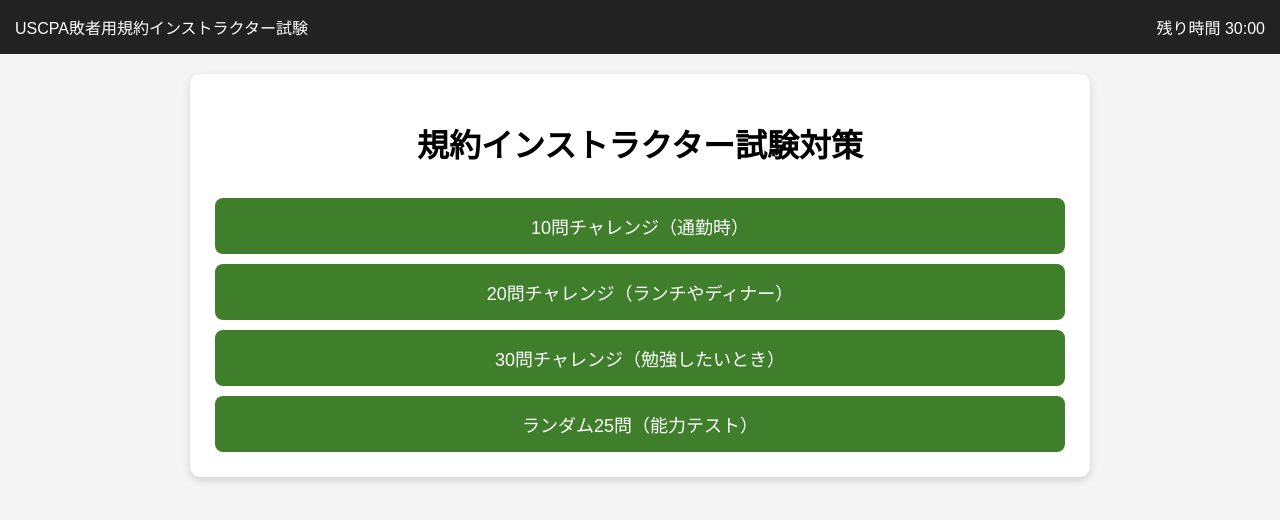
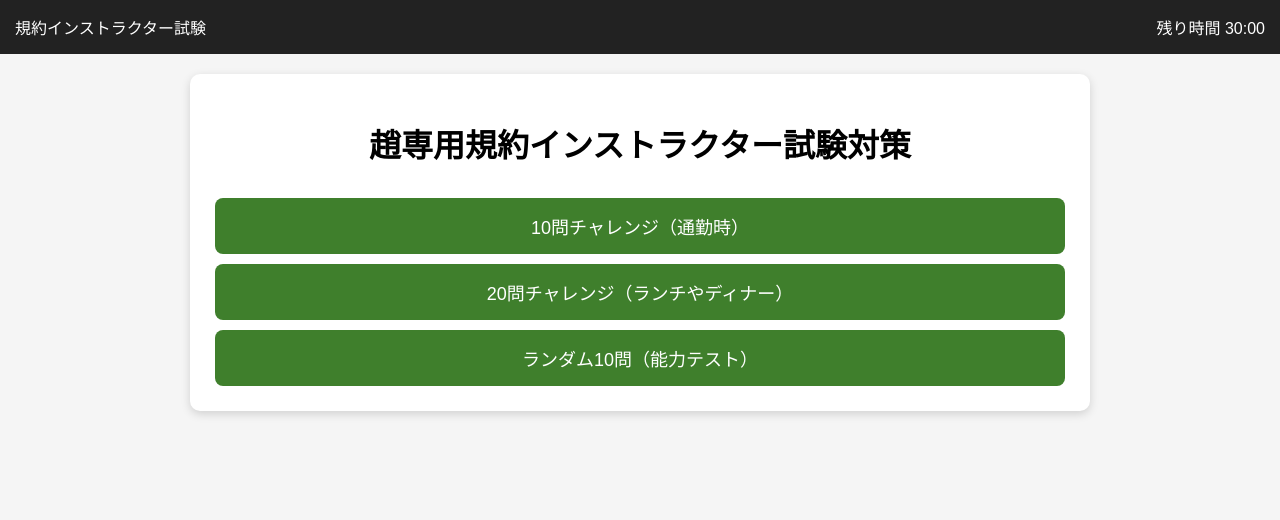
Before and after one commit to chiutszchun12-ops/For-my-quitz, a plain HTML site: page index.html in a window 1280 px wide. Drawn offline with Linux system fonts and the light colour scheme.

Commit message:
Update index.html

```diff
--- a/index.html
+++ b/index.html
@@ -127,7 +127,7 @@ h1,h2{
 <div class="header">
 
 <div>
-USCPA敗者用規約インストラクター試験
+規約インストラクター試験
 </div>
 
 <div id="timer">
@@ -140,7 +140,7 @@ USCPA敗者用規約インストラクター試験
 
 <div id="home" class="card">
 
-<h1>規約インストラクター試験対策</h1>
+<h1>趙専用規約インストラクター試験対策</h1>
 
 <button class="menu-btn" onclick="startQuiz(10)">
 10問チャレンジ（通勤時）
@@ -150,12 +150,8 @@ USCPA敗者用規約インストラクター試験
 20問チャレンジ（ランチやディナー）
 </button>
 
-<button class="menu-btn" onclick="startQuiz(30)">
-30問チャレンジ（勉強したいとき）
-</button>
-
-<button class="menu-btn" onclick="startRandomQuiz()">
-ランダム25問（能力テスト）
+<button class="menu-btn" onclick="startRandomQuiz(10)">
+ランダム10問（能力テスト）
 </button>
 
 </div>
@@ -229,8 +225,8 @@ const allQuestions = [
 },
 {
   question:"規約の目的として掲げられているのは不当な顧客誘引の（　　　）である。",
-  choices:["売上向上","市場独占","不当な顧客誘引の防止","利益最大化"],
-  answer:"不当な顧客誘引の防止",
+  choices:["売上向上","市場独占","防止","利益最大化"],
+  answer:"防止",
   explanation:"公正な競争環境の維持が目的。"
 },
 {
```
